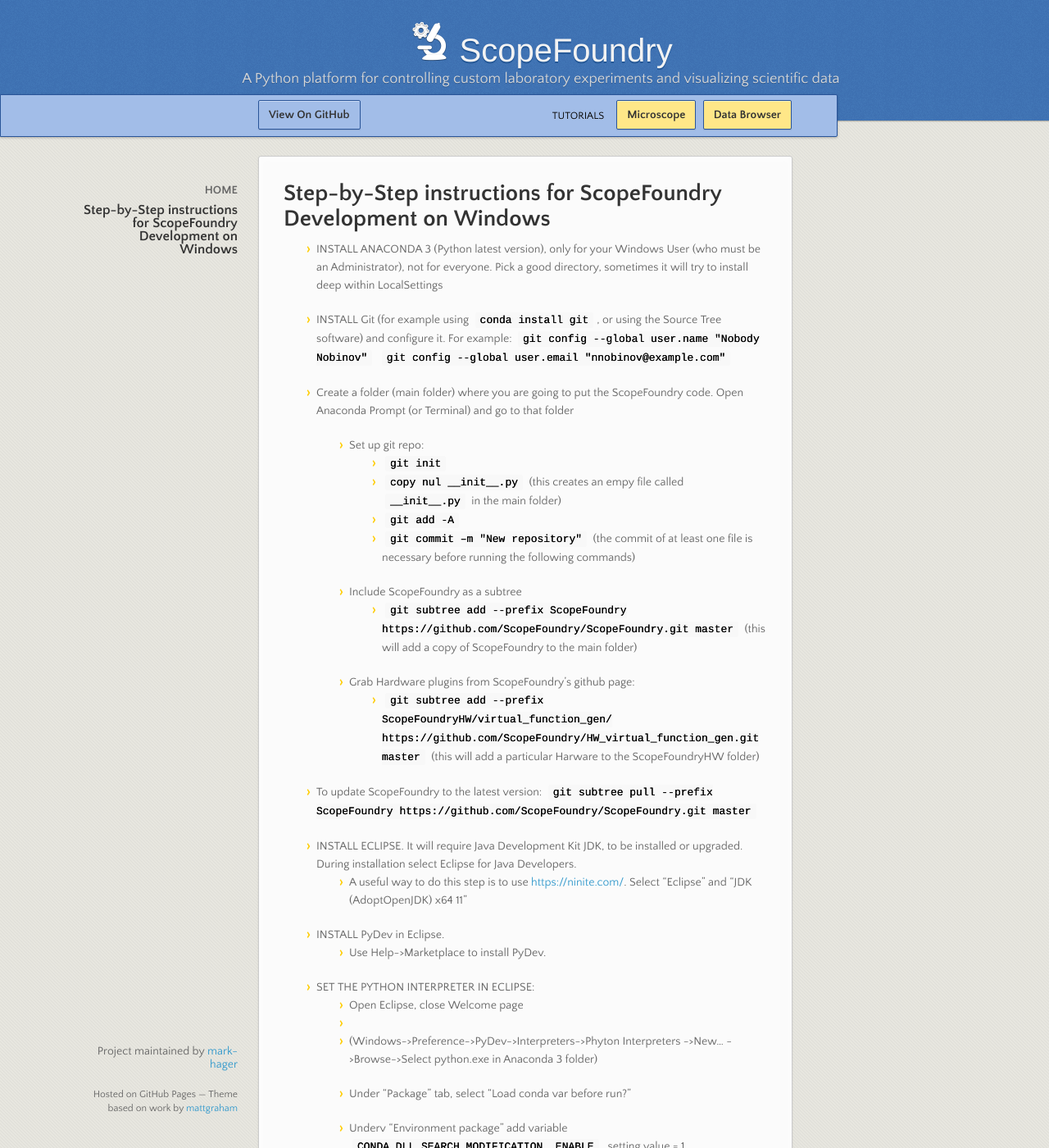
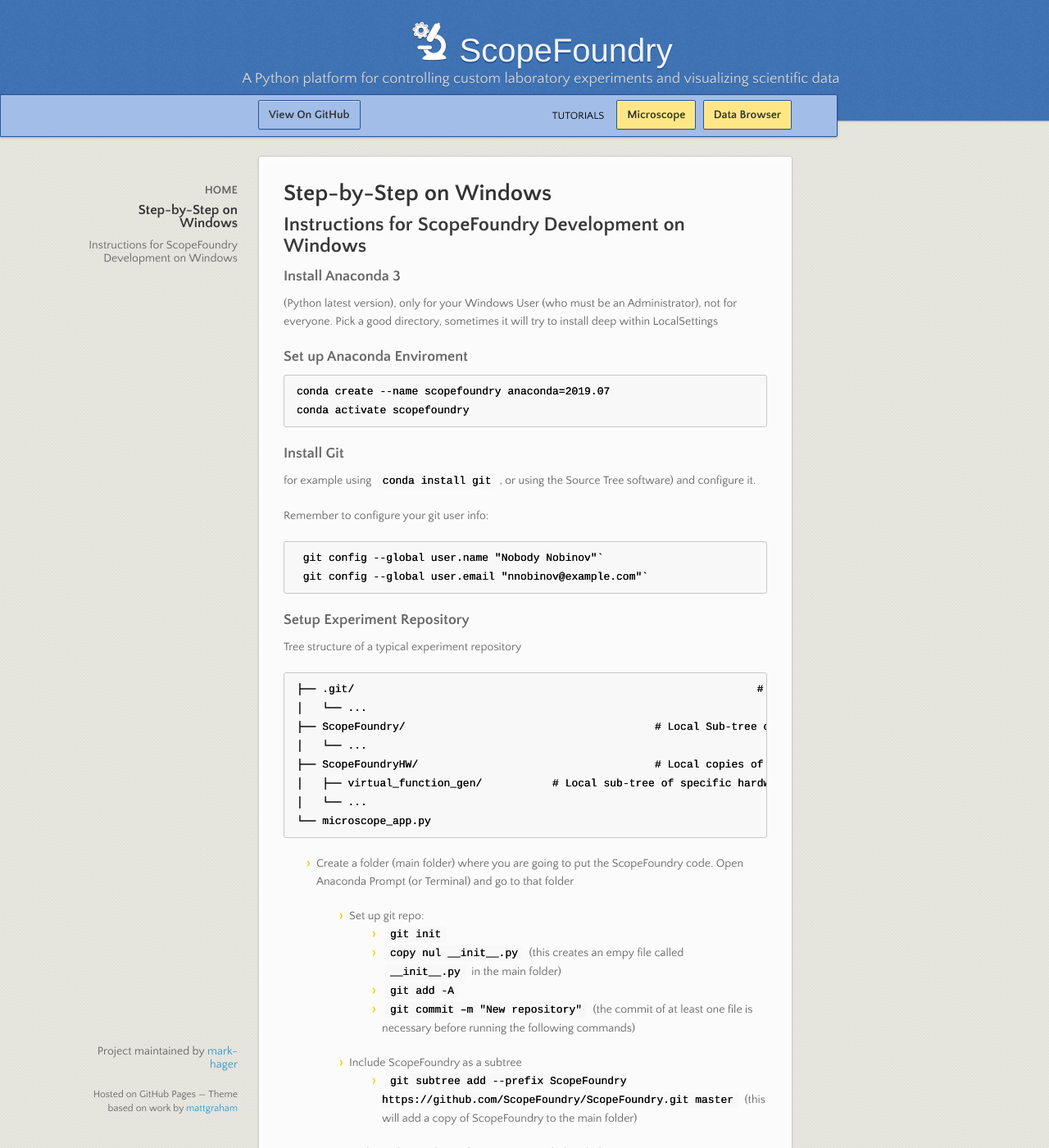
Before and after one commit to mark-hager/scopefoundry.github.io, a Jekyll site: the page built from advanced_dev_windows_step_by_step.md, in a window 1280 px wide and 1400 px high. Shown: the whole window at 82% size. Built offline with Jekyll 4.4.1, drawn with Linux system fonts in a browser that asks for light colours; nearby versions of some CDN libraries; our own code applies the rules of GitHub Pages for plain Markdown files; some of the changed text lies outside the part shown.

Commit message:
Windows step-by-step update

````diff
--- a/advanced_dev_windows_step_by_step.md
+++ b/advanced_dev_windows_step_by_step.md
@@ -1,11 +1,41 @@
-# Step-by-Step instructions for ScopeFoundry Development on Windows
+# Step-by-Step on Windows
+## Instructions for ScopeFoundry Development on Windows
 
-* INSTALL ANACONDA 3 (Python latest version), only for your Windows User (who must be an Administrator), not for everyone. Pick a good directory, sometimes it will try to install deep within LocalSettings
+### Install Anaconda 3
+(Python latest version), only for your Windows User (who must be an Administrator), not for everyone. Pick a good directory, sometimes it will try to install deep within LocalSettings
 
-* INSTALL Git (for example using `conda install git`, or using the Source Tree software) and configure it.
-For example:
-	`git config --global user.name "Nobody Nobinov"`
-	`git config --global user.email "nnobinov@example.com"`
+
+### Set up Anaconda Enviroment
+
+```
+conda create --name scopefoundry anaconda=2019.07
+conda activate scopefoundry
+```
+
+### Install Git
+
+for example using `conda install git`, or using the Source Tree software) and configure it.
+
+Remember to configure your git user info:
+
+ ```
+ git config --global user.name "Nobody Nobinov"`
+ git config --global user.email "nnobinov@example.com"`
+ ```
+
+### Setup Experiment Repository
+
+Tree structure of a typical experiment repository
+
+	├── .git/								# Stores Git repository information
+	│   └── ...
+	├── ScopeFoundry/					# Local Sub-tree of ScopeFoundry
+	│   └── ...
+	├── ScopeFoundryHW/					# Local copies of ScopeFoundry hardware plugins
+	│   ├── virtual_function_gen/		# Local sub-tree of specific hardware plugin
+	│   └── ...
+	└── microscope_app.py
+
 
 
 * Create a folder (main folder) where you are going to put the ScopeFoundry code. Open Anaconda Prompt (or Terminal) and go to that folder
@@ -27,9 +57,15 @@
 	```git subtree pull --prefix ScopeFoundry https://github.com/ScopeFoundry/ScopeFoundry.git master```
 
 
-* INSTALL ECLIPSE. It will require Java Development Kit JDK, to be installed or upgraded. During installation select Eclipse for Java Developers.
-	* A useful way to do this step is to use [https://ninite.com/](). Select "Eclipse" and "JDK (AdoptOpenJDK) x64 11"
+### Install Eclipse
 
+Eclipse will require a Java Development Kit (JDK), to be installed or upgraded.
+
+During installation of Eclipse select Eclipse for Java Developers.
+
+Note: A useful way to automatically install eclipse: use [https://ninite.com/](). Select _Eclipse_ and _JDK (AdoptOpenJDK) x64 11_
+
+### Setup Eclipse with PyDev
 *  INSTALL PyDev in Eclipse.
 	*  Use Help->Marketplace to install PyDev.
 
@@ -43,20 +79,23 @@
 	* Underv “Environment package” add variable `CONDA_DLL_SEARCH_MODIFICATION__ENABLE`, setting value = 1
 
 
-*  SETUP THE PYTHON PROJECT in one of the two following ways:
+### Setup the Python Project in Eclipse
+one of the two following ways:
 
-	* Create A New Project
-		* Create a python project in Eclipse (New->Other->PyDev->PyDevProject) and add a new .py file to the project.
-		* Make sure to select “Add project directory to the PYTHONPATH”
+* Create A New Project
+	* Create a python project in Eclipse (New->Other->PyDev->PyDevProject) and add a new .py file to the project.
+	* Make sure to select “Add project directory to the PYTHONPATH”
 
-	* Use An Existing Code
-		* File -> Open Project From Filesystem
-		* Select the directory where your phyton code is.
-		* Right click on the newly created folder in Eclipse, select PyDev-> Set As PyDev Project
-		* Right click on the newly created folder in Eclipse, select PyDev-> Set as folder in PYTHONPATH
+* Use An Existing Code
+	* File -> Open Project From Filesystem
+	* Select the directory where your phyton code is.
+	* Right click on the newly created folder in Eclipse, select PyDev-> Set As PyDev Project
+	* Right click on the newly created folder in Eclipse, select PyDev-> Set as folder in PYTHONPATH
 
+### QT Creator
 * INSTALL QT Creator (use default options). This for interactive creation of QT user interface files (.ui)
 
 
+### More Information
 
 * Other ScopeFoundry resources are available on: [https://bitbucket.org/berkeleylab/foundry_scope/src/master/]()
````
